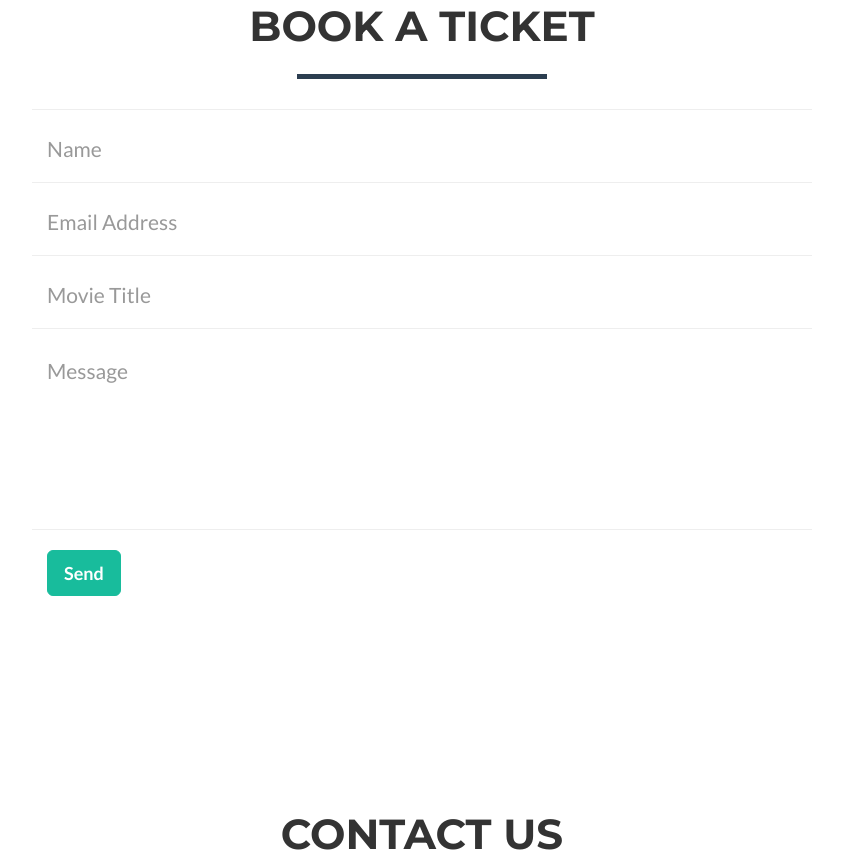
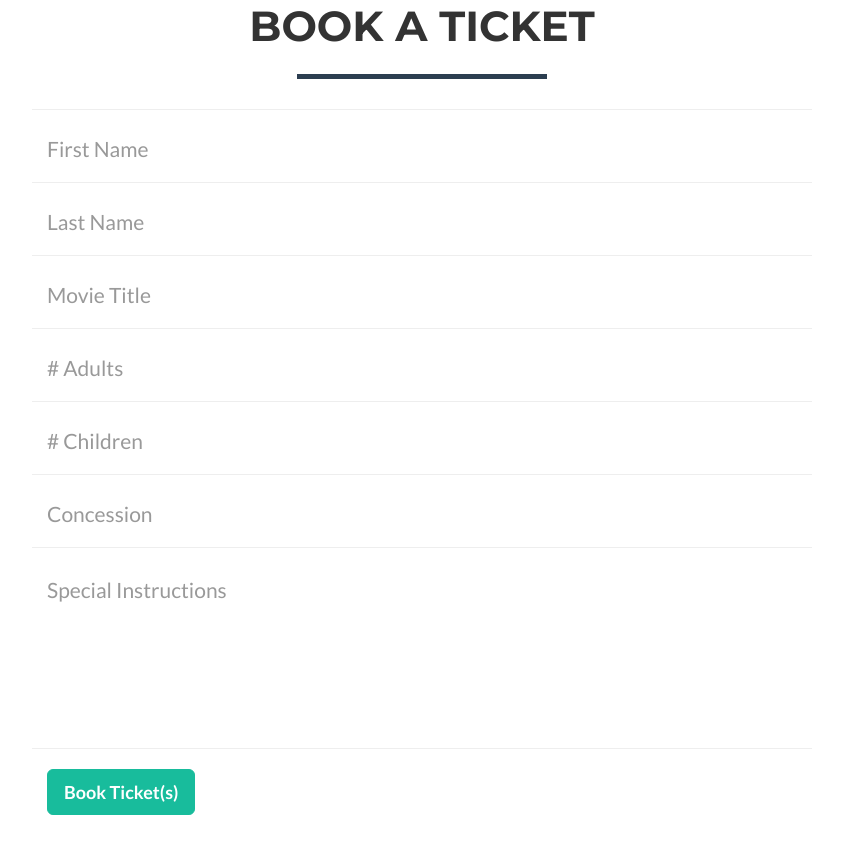
Before and after one commit to Naginif/qatheaters, a website: page index.html in a window 1280 px wide. Shown: the part 5889-6749 px from the top of the page, without its empty margins (218-1061 px from the left). Drawn offline with nearby package versions, Linux system fonts and the light colour scheme.

Commit message:
Added form controlas for booking

```diff
--- a/index.html
+++ b/index.html
@@ -291,13 +291,13 @@
 					<form id="ticketForm" name="sentMessage" novalidate="">
 						<div class="row control-group">
 							<div class="form-group col-xs-12 floating-label-form-group controls">
-								<label for="name">Name</label> <input class="form-control" data-validation-required-message="Please enter your name." id="name" placeholder="Name" required="" type="text">
+								<label for="fName">First Name</label> <input class="form-control" data-validation-required-message="Please enter your name." id="name" placeholder="First Name" required="" type="text">
 								<p class="help-block text-danger"></p>
 							</div>
 						</div>
 						<div class="row control-group">
 							<div class="form-group col-xs-12 floating-label-form-group controls">
-								<label for="email">Email Address</label> <input class="form-control" data-validation-required-message="Please enter your email address." id="email" placeholder="Email Address" required="" type="email">
+								<label for="lName">Last Name</label> <input class="form-control" data-validation-required-message="Please enter your name." id="name" placeholder="Last Name" required="" type="text">
 								<p class="help-block text-danger"></p>
 							</div>
 						</div>
@@ -309,15 +309,34 @@
 						</div>
 						<div class="row control-group">
 							<div class="form-group col-xs-12 floating-label-form-group controls">
-								<label for="message">Message</label>
-								<textarea class="form-control" data-validation-required-message="Please enter a message." id="message" placeholder="Message" required="" rows="5"></textarea>
+								<label for="numAdultSeats"># of Adult Seats</label> <input class="form-control" data-validation-required-message="Please enter your email address." id="adultSeats" placeholder="# Adults" required="" type="email">
+								<p class="help-block text-danger"></p>
+							</div>
+						</div>
+						<div class="row control-group">
+							<div class="form-group col-xs-12 floating-label-form-group controls">
+								<label for="numChildSeats"># of Child Seats</label> <input class="form-control" data-validation-required-message="Please enter your email address." id="childSeats" placeholder="# Children" required="" type="email">
+								<p class="help-block text-danger"></p>
+							</div>
+						</div>
+						<div class="row control-group">
+							<div class="form-group col-xs-12 floating-label-form-group controls">
+								<label for="concession">concession</label> <input class="form-control" data-validation-required-message="concession" id="childSeats" placeholder="Concession" required="" type="email">
+								<p class="help-block text-danger"></p>
+							</div>
+						</div>
+
+						<div class="row control-group">
+							<div class="form-group col-xs-12 floating-label-form-group controls">
+								<label for="special">Special</label>
+								<textarea class="form-control" data-validation-required-message="Please enter a message." id="special" placeholder="Special Instructions" required="" rows="5"></textarea>
 								<p class="help-block text-danger"></p>
 							</div>
 						</div><br>
 						<div id="success"></div>
 						<div class="row">
 							<div class="form-group col-xs-12">
-								<button class="btn btn-success btn-lg" type="submit">Send</button>
+								<button class="btn btn-success btn-lg" type="submit">Book Ticket(s)</button>
 							</div>
 						</div>
 					</form>
```
